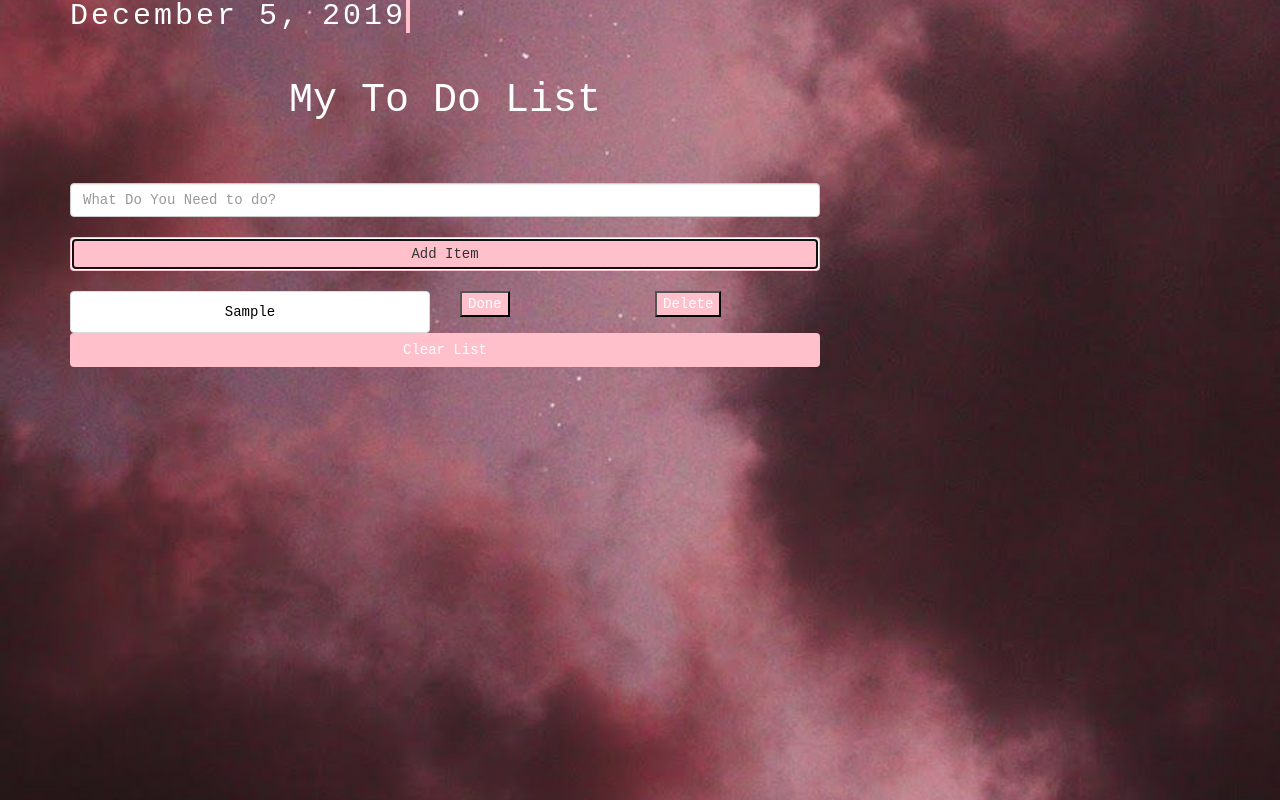
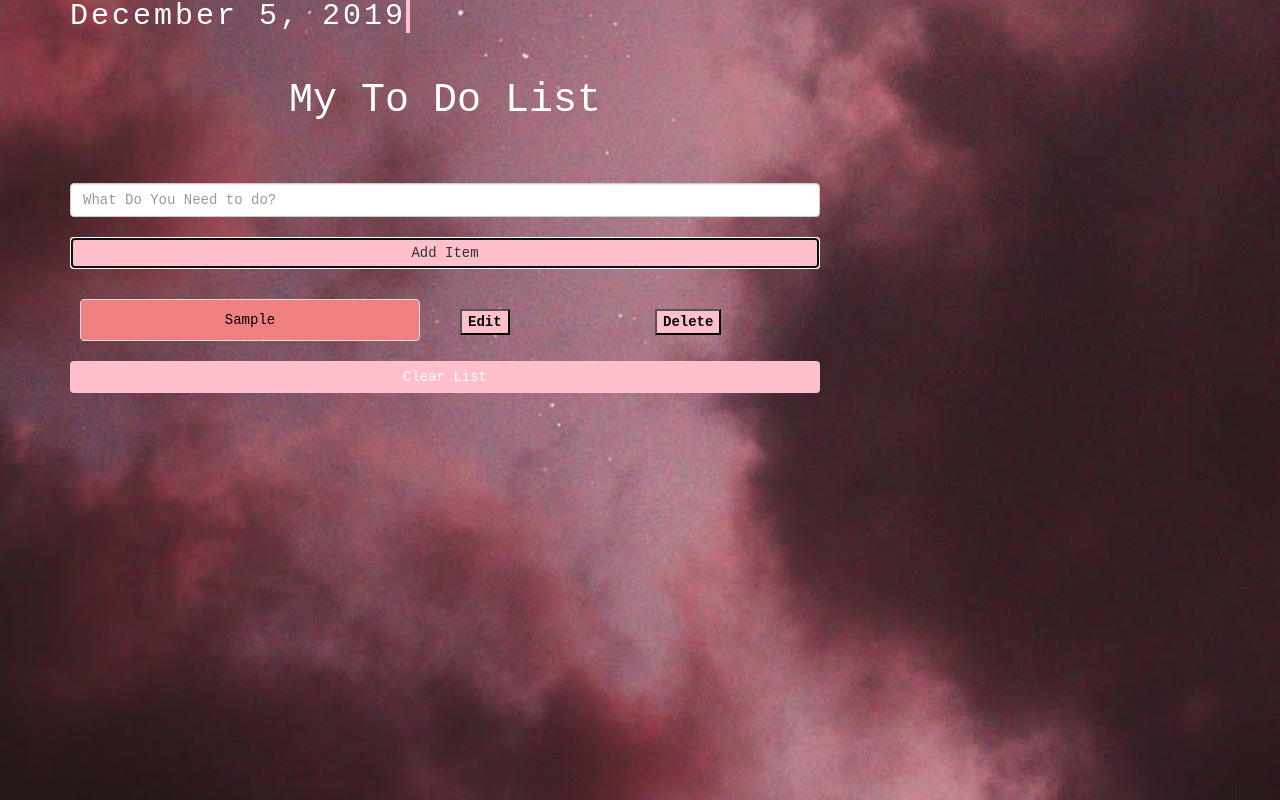
Before and after one commit to JasmineBreeze/ReactToDoApp, a React (Create React App) app: page / in a window 1280 px wide. Both pictures are taken after typing "Sample" into the empty fields and a click on the button "Add Item". Built offline with nearby package versions, Linux system fonts and the light colour scheme.

Commit message:
Added all components

```diff
--- a/src/App.css
+++ b/src/App.css
@@ -20,8 +20,14 @@ body {
 
   }
 
+  .clear {
+      margin-top: 20px;
+  }
+
   .list-group-item {
     text-align: center;
+    word-wrap: break-word;
+    background: lightcoral;
 
   }
 
@@ -32,10 +38,29 @@ body {
       margin-left: 300px;;
   }
 
+button {
+    background: coral;
+}
+  .buttons {
+      margin-top: 20px;
+      color: black;
+      font-weight: bolder;
+
+
+
+  }
+
+  .btn {
+      border-style: solid;
+      border: black;
+      border-width: 5px;
+  }
+
 
 
 p {
 color: black;
+margin: 10px;
 }
 
 .icons {
--- a/src/Components/ToDoItem.js
+++ b/src/Components/ToDoItem.js
@@ -10,9 +10,10 @@ export default class ToDoItem
             <div className="col-6 col-sm-6 col-xs-6">
             <p className="list-group-item">{title}</p>
             </div>
-            <div className="col-3 col-sm-3 col-xs-3">
-                <button type="button">Done</button>  </div>
-            <div className="col-3 col-sm-3 col-xs-3">
+            <div className="buttons col-3 col-sm-3 col-xs-3">
+                <button type="button">Edit
+                </button>  </div>
+            <div className="buttons col-3 col-sm-3 col-xs-3">
                 <button type="button">Delete</button>
             </div>
         </div>
--- a/src/Components/ToDoList.js
+++ b/src/Components/ToDoList.js
@@ -14,7 +14,7 @@ extends Component {
                     } )}
 
 
-                <button type="button" className="btn btn-block"
+                <button type="button" className="clear btn btn-block"
                 onClick={clearList}
                 >Clear List</button>
             </ul>
```
